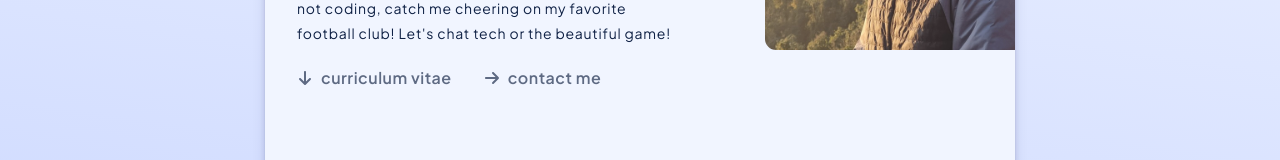
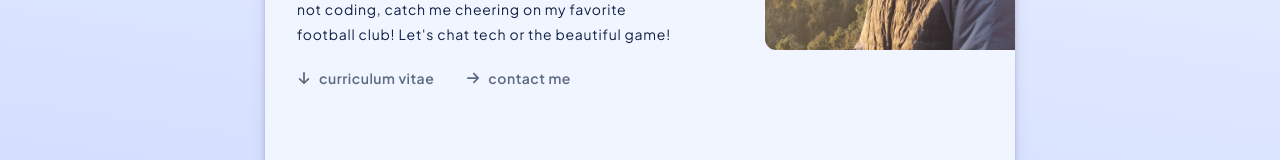
Before and after one commit to akarsanth/portfolio-react, a React (Vite) app: page /about in a window 1280 px wide. Shown: the part 400-560 px from the top of the page. Built offline with nearby package versions, Linux system fonts and the light colour scheme; no server answers.

Commit message:
Update About.css link font size

```diff
--- a/src/Components/About/About.css
+++ b/src/Components/About/About.css
@@ -46,7 +46,7 @@
   align-items: center;
   font-weight: 600;
   gap: 0.8rem;
-  font-size: 1.6rem;
+  font-size: 1.4rem;
   text-decoration: none;
   color: #5e6a83;
   transition: color 1s ease-out;
```
